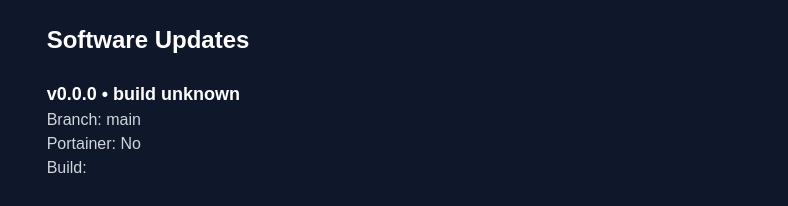
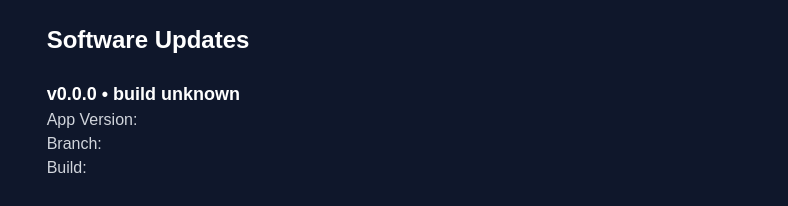
Before and after one commit to reallango/ai-dnd-campaign, a Next.js app: page /admin/updates in a window 1280 px wide. Shown: the top 206 px of the page, without its empty margins (492-1280 px from the left). Built offline with nearby package versions, Linux system fonts and the light colour scheme; no server answers.

Commit message:
Display build hash on Admin Updates page

```diff
--- a/app/admin/updates/page.tsx
+++ b/app/admin/updates/page.tsx
@@ -16,8 +16,8 @@ export default function UpdatesPage() {
           v{version?.version ?? '0.0.0'} • build {version?.build ?? 'unknown'}
         </div>
 
-        <p className="text-gray-300">Branch: {version?.branch ?? 'main'}</p>
-        <p className="text-gray-300">Portainer: {version?.portainerDetected ? 'Yes' : 'No'}</p>
+        <p className="text-gray-300">App Version: {version?.version}</p>
+        <p className="text-gray-300">Branch: {version?.branch}</p>
         <p className="text-gray-300">Build: {version?.buildHash}</p>
       </div>
     </div>
```
